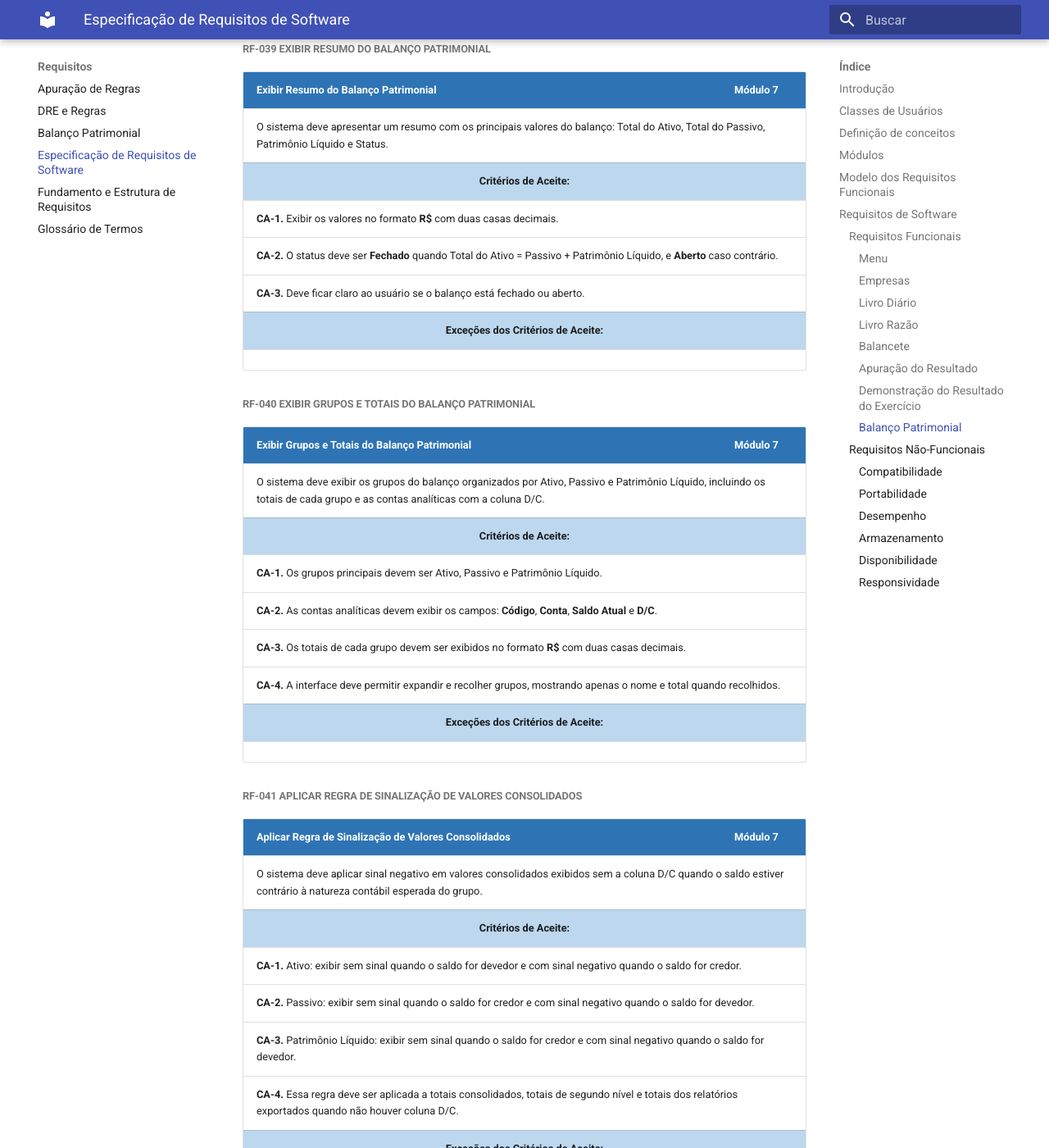
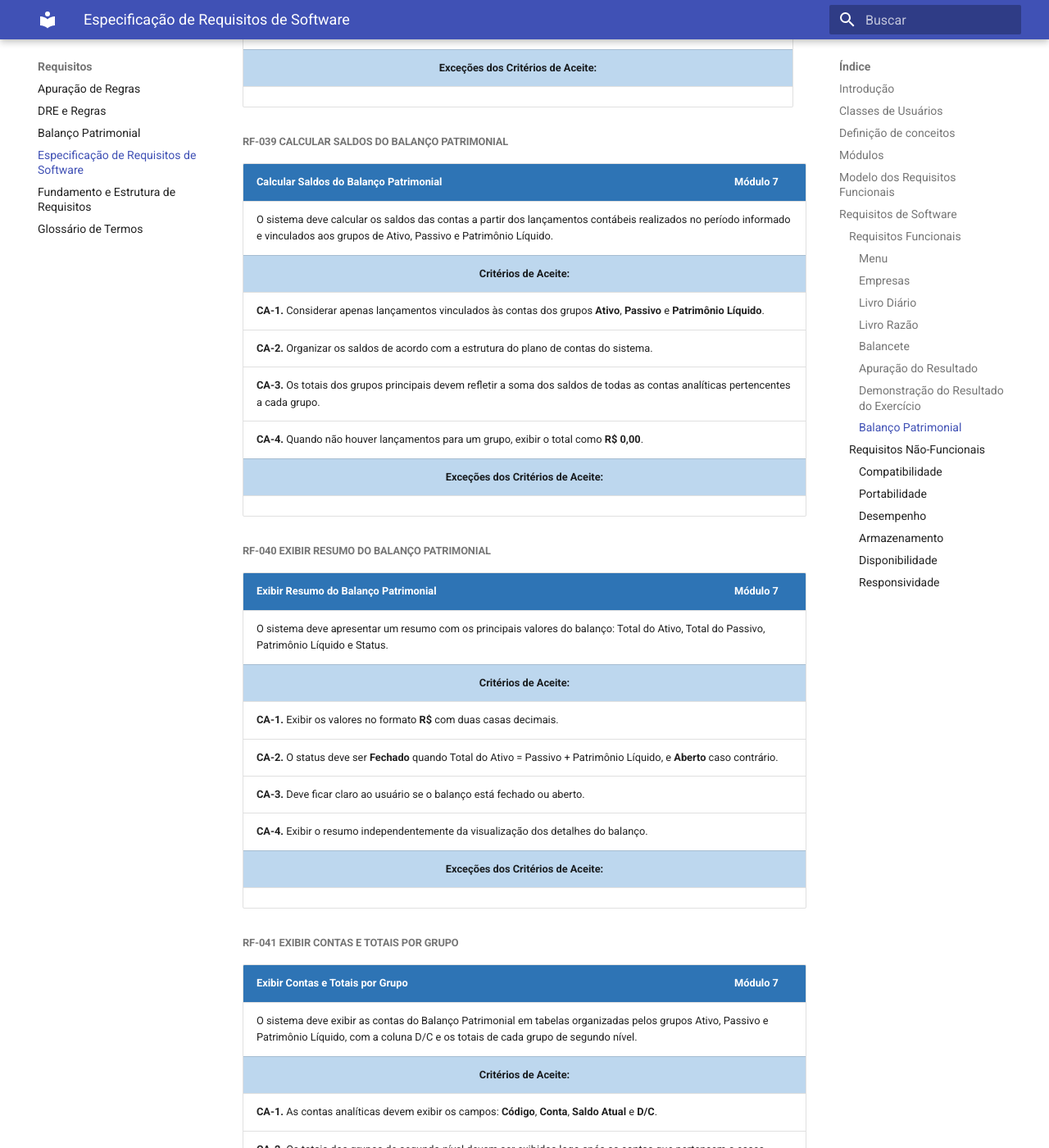
Before and after one commit to NES-Contabilidade-Integrada/doc-coins2026.1, an MkDocs documentation site: the page built from docs/requisitos/especificacao-de-requisitos-de-software.md, in a window 1280 px wide and 1400 px high, scrolled down 31683 px. Shown: the whole window at 82% size. Built offline with MkDocs 1.6.1 and Material for MkDocs 9.7.7, drawn with Linux system fonts in a browser that asks for light colours; some of the changed text lies outside the part shown.

Commit message:
Enrich Balanço Patrimonial requirements with full balance rules detail

```diff
--- a/docs/requisitos/especificacao-de-requisitos-de-software.md
+++ b/docs/requisitos/especificacao-de-requisitos-de-software.md
@@ -85,9 +85,11 @@
             - [RF-038 Filtrar Período do Balanço Patrimonial](#filtrar-período-do-balanço-patrimonial)
             - [RF-039 Exibir Resumo do Balanço Patrimonial](#exibir-resumo-do-balanco-patrimonial)
             - [RF-040 Exibir Grupos e Totais do Balanço Patrimonial](#exibir-grupos-e-totais-do-balanco-patrimonial)
-            - [RF-041 Aplicar Regra de Sinalização de Valores Consolidados](#aplicar-regra-de-sinalização-de-valores-consolidados)
-            - [RF-042 Exibir Conferência do Balanço](#exibir-conferência-do-balanco)
-            - [RF-043 Exportar Relatório do Balanço Patrimonial](#exportar-relatorio-do-balanco-patrimonial)
+            - [RF-041 Exibir Contas e Totais por Grupo](#exibir-contas-e-totais-por-grupo)
+            - [RF-042 Aplicar Regra de Sinalização de Valores Consolidados](#aplicar-regra-de-sinalização-de-valores-consolidados)
+            - [RF-043 Expandir e Recolher Grupos](#expandir-e-recolher-grupos)
+            - [RF-044 Exibir Conferência do Balanço](#exibir-conferência-do-balanco)
+            - [RF-045 Exportar Relatório do Balanço Patrimonial](#exportar-relatorio-do-balanco-patrimonial)
     - [6.2. Requisitos Não-Funcionais](#requisitos-não-funcionais)
         - [Compatibilidade](#compatibilidade)
         - [Portabilidade](#portabilidade)
@@ -1039,12 +1041,34 @@
 <tr><td colspan="2"><strong>CA-1.</strong> Os campos <strong>Período Inicial</strong> e <strong>Período Final</strong> devem ser obrigatórios e aceitar o formato <code>DD/MM/YYYY</code>.</td></tr>
 <tr><td colspan="2"><strong>CA-2.</strong> Os valores padrão ao acessar a tela devem ser o primeiro e o último dia do ano atual.</td></tr>
 <tr><td colspan="2"><strong>CA-3.</strong> O balanço deve considerar apenas lançamentos realizados dentro do período selecionado.</td></tr>
+<tr><td colspan="2"><strong>CA-4.</strong> O sistema deve validar que o período inicial não seja posterior ao período final.</td></tr>
 <tr><td colspan="2" style="background-color:#BDD7EE; text-align:center;"><strong>Exceções dos Critérios de Aceite:</strong></td></tr>
 <tr><td colspan="2"></td></tr>
 </tbody>
 </table>
 
-##### RF-039 Exibir Resumo do Balanço Patrimonial {#exibir-resumo-do-balanco-patrimonial}
+##### RF-039 Calcular Saldos do Balanço Patrimonial {#calcular-saldos-do-balanco-patrimonial}
+
+<table style="width:100%">
+<thead>
+<tr>
+  <th style="background-color:#2E74B5; color:white;">Calcular Saldos do Balanço Patrimonial</th>
+  <th style="background-color:#2E74B5; color:white; text-align:center; width:120px;">Módulo 7</th>
+</tr>
+</thead>
+<tbody>
+<tr><td colspan="2">O sistema deve calcular os saldos das contas a partir dos lançamentos contábeis realizados no período informado e vinculados aos grupos de Ativo, Passivo e Patrimônio Líquido.</td></tr>
+<tr><td colspan="2" style="background-color:#BDD7EE; text-align:center;"><strong>Critérios de Aceite:</strong></td></tr>
+<tr><td colspan="2"><strong>CA-1.</strong> Considerar apenas lançamentos vinculados às contas dos grupos <strong>Ativo</strong>, <strong>Passivo</strong> e <strong>Patrimônio Líquido</strong>.</td></tr>
+<tr><td colspan="2"><strong>CA-2.</strong> Organizar os saldos de acordo com a estrutura do plano de contas do sistema.</td></tr>
+<tr><td colspan="2"><strong>CA-3.</strong> Os totais dos grupos principais devem refletir a soma dos saldos de todas as contas analíticas pertencentes a cada grupo.</td></tr>
+<tr><td colspan="2"><strong>CA-4.</strong> Quando não houver lançamentos para um grupo, exibir o total como <strong>R$ 0,00</strong>.</td></tr>
+<tr><td colspan="2" style="background-color:#BDD7EE; text-align:center;"><strong>Exceções dos Critérios de Aceite:</strong></td></tr>
+<tr><td colspan="2"></td></tr>
+</tbody>
+</table>
+
+##### RF-040 Exibir Resumo do Balanço Patrimonial {#exibir-resumo-do-balanco-patrimonial}
 
 <table style="width:100%">
 <thead>
@@ -1059,33 +1083,34 @@
 <tr><td colspan="2"><strong>CA-1.</strong> Exibir os valores no formato <strong>R$</strong> com duas casas decimais.</td></tr>
 <tr><td colspan="2"><strong>CA-2.</strong> O status deve ser <strong>Fechado</strong> quando Total do Ativo = Passivo + Patrimônio Líquido, e <strong>Aberto</strong> caso contrário.</td></tr>
 <tr><td colspan="2"><strong>CA-3.</strong> Deve ficar claro ao usuário se o balanço está fechado ou aberto.</td></tr>
+<tr><td colspan="2"><strong>CA-4.</strong> Exibir o resumo independentemente da visualização dos detalhes do balanço.</td></tr>
 <tr><td colspan="2" style="background-color:#BDD7EE; text-align:center;"><strong>Exceções dos Critérios de Aceite:</strong></td></tr>
 <tr><td colspan="2"></td></tr>
 </tbody>
 </table>
 
-##### RF-040 Exibir Grupos e Totais do Balanço Patrimonial {#exibir-grupos-e-totais-do-balanco-patrimonial}
+##### RF-041 Exibir Contas e Totais por Grupo {#exibir-contas-e-totais-por-grupo}
 
 <table style="width:100%">
 <thead>
 <tr>
-  <th style="background-color:#2E74B5; color:white;">Exibir Grupos e Totais do Balanço Patrimonial</th>
+  <th style="background-color:#2E74B5; color:white;">Exibir Contas e Totais por Grupo</th>
   <th style="background-color:#2E74B5; color:white; text-align:center; width:120px;">Módulo 7</th>
 </tr>
 </thead>
 <tbody>
-<tr><td colspan="2">O sistema deve exibir os grupos do balanço organizados por Ativo, Passivo e Patrimônio Líquido, incluindo os totais de cada grupo e as contas analíticas com a coluna D/C.</td></tr>
+<tr><td colspan="2">O sistema deve exibir as contas do Balanço Patrimonial em tabelas organizadas pelos grupos Ativo, Passivo e Patrimônio Líquido, com a coluna D/C e os totais de cada grupo de segundo nível.</td></tr>
 <tr><td colspan="2" style="background-color:#BDD7EE; text-align:center;"><strong>Critérios de Aceite:</strong></td></tr>
-<tr><td colspan="2"><strong>CA-1.</strong> Os grupos principais devem ser Ativo, Passivo e Patrimônio Líquido.</td></tr>
-<tr><td colspan="2"><strong>CA-2.</strong> As contas analíticas devem exibir os campos: <strong>Código</strong>, <strong>Conta</strong>, <strong>Saldo Atual</strong> e <strong>D/C</strong>.</td></tr>
-<tr><td colspan="2"><strong>CA-3.</strong> Os totais de cada grupo devem ser exibidos no formato <strong>R$</strong> com duas casas decimais.</td></tr>
-<tr><td colspan="2"><strong>CA-4.</strong> A interface deve permitir expandir e recolher grupos, mostrando apenas o nome e total quando recolhidos.</td></tr>
+<tr><td colspan="2"><strong>CA-1.</strong> As contas analíticas devem exibir os campos: <strong>Código</strong>, <strong>Conta</strong>, <strong>Saldo Atual</strong> e <strong>D/C</strong>.</td></tr>
+<tr><td colspan="2"><strong>CA-2.</strong> Os totais dos grupos de segundo nível devem ser exibidos logo após as contas que pertencem a esses grupos.</td></tr>
+<tr><td colspan="2"><strong>CA-3.</strong> O sistema deve exibir os totais principais: <strong>Total do Ativo</strong>, <strong>Total do Passivo</strong> e <strong>Patrimônio Líquido</strong>.</td></tr>
+<tr><td colspan="2"><strong>CA-4.</strong> A exibição dos grupos deve seguir a estrutura do plano de contas, mantendo a hierarquia de segundo nível na interface.</td></tr>
 <tr><td colspan="2" style="background-color:#BDD7EE; text-align:center;"><strong>Exceções dos Critérios de Aceite:</strong></td></tr>
 <tr><td colspan="2"></td></tr>
 </tbody>
 </table>
 
-##### RF-041 Aplicar Regra de Sinalização de Valores Consolidados {#aplicar-regra-de-sinalização-de-valores-consolidados}
+##### RF-042 Aplicar Regra de Sinalização de Valores Consolidados {#aplicar-regra-de-sinalização-de-valores-consolidados}
 
 <table style="width:100%">
 <thead>
@@ -1101,12 +1126,33 @@
 <tr><td colspan="2"><strong>CA-2.</strong> Passivo: exibir sem sinal quando o saldo for credor e com sinal negativo quando o saldo for devedor.</td></tr>
 <tr><td colspan="2"><strong>CA-3.</strong> Patrimônio Líquido: exibir sem sinal quando o saldo for credor e com sinal negativo quando o saldo for devedor.</td></tr>
 <tr><td colspan="2"><strong>CA-4.</strong> Essa regra deve ser aplicada a totais consolidados, totais de segundo nível e totais dos relatórios exportados quando não houver coluna D/C.</td></tr>
+<tr><td colspan="2"><strong>CA-5.</strong> O sinal negativo em totais consolidados indica que o saldo está contra a natureza contábil esperada do grupo.</td></tr>
 <tr><td colspan="2" style="background-color:#BDD7EE; text-align:center;"><strong>Exceções dos Critérios de Aceite:</strong></td></tr>
 <tr><td colspan="2"></td></tr>
 </tbody>
 </table>
 
-##### RF-042 Exibir Conferência do Balanço {#exibir-conferência-do-balanco}
+##### RF-043 Expandir e Recolher Grupos {#expandir-e-recolher-grupos}
+
+<table style="width:100%">
+<thead>
+<tr>
+  <th style="background-color:#2E74B5; color:white;">Expandir e Recolher Grupos</th>
+  <th style="background-color:#2E74B5; color:white; text-align:center; width:120px;">Módulo 7</th>
+</tr>
+</thead>
+<tbody>
+<tr><td colspan="2">O sistema deve permitir que o usuário expanda e recolha os grupos de contas do balanço, exibindo apenas o nome e o total quando o grupo estiver recolhido.</td></tr>
+<tr><td colspan="2" style="background-color:#BDD7EE; text-align:center;"><strong>Critérios de Aceite:</strong></td></tr>
+<tr><td colspan="2"><strong>CA-1.</strong> Quando expandido, o grupo deve mostrar as contas analíticas pertencentes ao seu segundo nível.</td></tr>
+<tr><td colspan="2"><strong>CA-2.</strong> Quando recolhido, o grupo deve exibir apenas seu nome e total consolidado.</td></tr>
+<tr><td colspan="2"><strong>CA-3.</strong> O estado de expansão/recolhimento deve ser preservado enquanto o usuário estiver na tela.</td></tr>
+<tr><td colspan="2" style="background-color:#BDD7EE; text-align:center;"><strong>Exceções dos Critérios de Aceite:</strong></td></tr>
+<tr><td colspan="2"></td></tr>
+</tbody>
+</table>
+
+##### RF-044 Exibir Conferência do Balanço {#exibir-conferência-do-balanco}
 
 <table style="width:100%">
 <thead>
@@ -1121,12 +1167,13 @@
 <tr><td colspan="2"><strong>CA-1.</strong> Exibir Ativo Total, Passivo + PL e Diferença no formato <strong>R$</strong> com duas casas decimais.</td></tr>
 <tr><td colspan="2"><strong>CA-2.</strong> Calcular a diferença como <code>Ativo Total - (Passivo + Patrimônio Líquido)</code>.</td></tr>
 <tr><td colspan="2"><strong>CA-3.</strong> Exibir <strong>Fechado</strong> quando a diferença for R$ 0,00 e <strong>Aberto</strong> quando for diferente de R$ 0,00.</td></tr>
+<tr><td colspan="2"><strong>CA-4.</strong> Exibir a diferença também em valor monetário, não apenas em status.</td></tr>
 <tr><td colspan="2" style="background-color:#BDD7EE; text-align:center;"><strong>Exceções dos Critérios de Aceite:</strong></td></tr>
 <tr><td colspan="2"></td></tr>
 </tbody>
 </table>
 
-##### RF-043 Exportar Relatório do Balanço Patrimonial {#exportar-relatorio-do-balanco-patrimonial}
+##### RF-045 Exportar Relatório do Balanço Patrimonial {#exportar-relatorio-do-balanco-patrimonial}
 
 <table style="width:100%">
 <thead>
@@ -1140,7 +1187,9 @@
 <tr><td colspan="2" style="background-color:#BDD7EE; text-align:center;"><strong>Critérios de Aceite:</strong></td></tr>
 <tr><td colspan="2"><strong>CA-1.</strong> O relatório deve apresentar cabeçalho institucional, nome do sistema, título do relatório, empresa, CNPJ, período e data/hora de geração.</td></tr>
 <tr><td colspan="2"><strong>CA-2.</strong> O relatório exportado deve exibir a estrutura do balanço até o terceiro nível do plano de contas.</td></tr>
-<tr><td colspan="2"><strong>CA-3.</strong> Os totais do relatório exportado devem seguir a mesma regra de sinalização dos valores consolidados sem D/C.</td></tr>
+<tr><td colspan="2"><strong>CA-3.</strong> O relatório exportado deve incluir os totais de cada grupo principal e os subtotais dos grupos de segundo nível.</td></tr>
+<tr><td colspan="2"><strong>CA-4.</strong> Os totais do relatório exportado devem seguir a mesma regra de sinalização dos valores consolidados sem D/C.</td></tr>
+<tr><td colspan="2"><strong>CA-5.</strong> A apresentação do relatório deve facilitar a conferência do balanço e evidenciar o status Fechado ou Aberto.</td></tr>
 <tr><td colspan="2" style="background-color:#BDD7EE; text-align:center;"><strong>Exceções dos Critérios de Aceite:</strong></td></tr>
 <tr><td colspan="2"></td></tr>
 </tbody>
```
